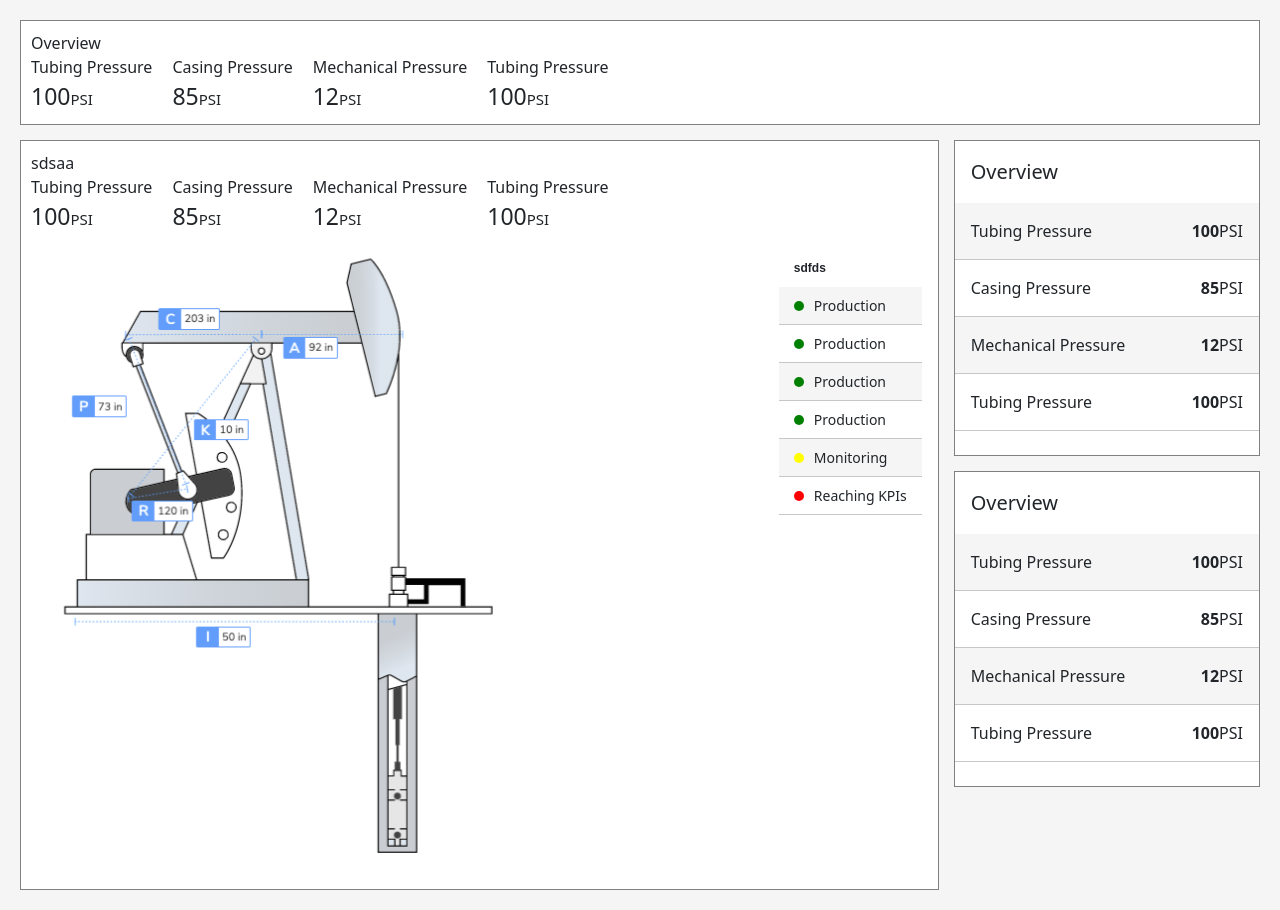
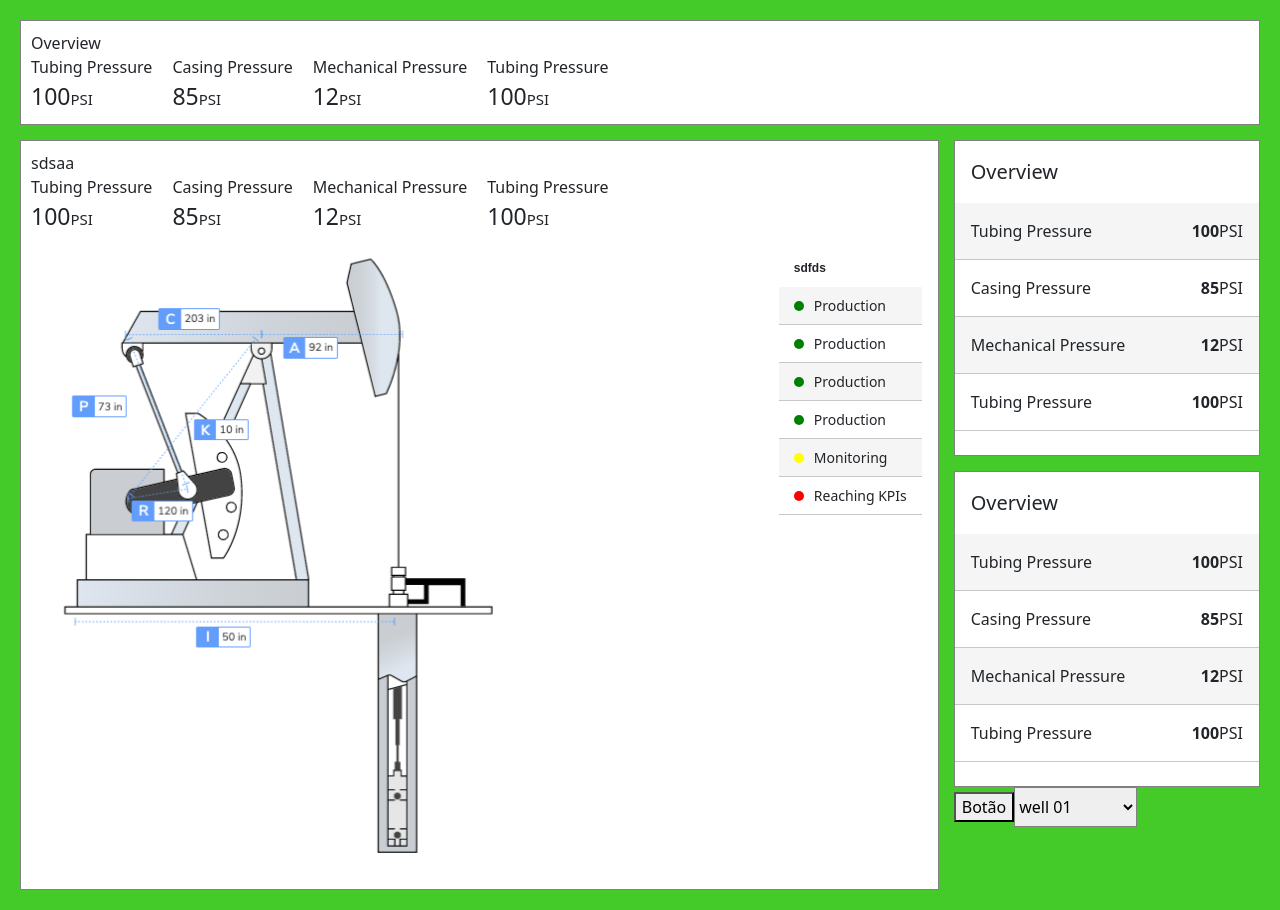
Before and after one commit to RodrigoOliveira27/project, a React (Vite) app: page / in a window 1280 px wide. Built offline with nearby package versions, Linux system fonts and the light colour scheme.

Commit message:
add button and dropdown

```diff
--- a/src/App.tsx
+++ b/src/App.tsx
@@ -2,24 +2,38 @@ import "./App.css";
 import "bootstrap/dist/css/bootstrap.min.css";
 import {
   DATA_SUMMARY,
-  DATA_SUMMARY2,
+  DROPDOWN_LIST,
   OVERVIEW_TITLE,
-  DASHBOARD1,
-  ALERTS,
-  imagem,
-  STATUS_ALERT_SECTION,
   PRODUCTION_SECTION,
 } from "./config";
 import OverviewSection from "./ProductionPage/components/OverviewSection/OverviewSection";
 import TableinfoSection from "./ProductionPage/components/TableInfoSection/TableInfoSection";
 import Card from "./ProductionPage/components/Card";
-import StatusList from "./ProductionPage/components/StatusList/StatusList";
-import InformationPills from "./ProductionPage/components/InformationPills/InformationPills";
 import WellDisplay from "./ProductionPage/components/WellDisplay/WellDisplay";
+import Button from "./ProductionPage/components/Button/button";
+import DropDown from "./ProductionPage/components/DropDown/DropDown";
+import { useMemo, useState } from "react";
 
 function App() {
+  const [well, setWell] = useState<string>();
+
+  const onWellChange = (option: string) => {
+    setWell((previous) => {
+      console.log(`anterior:${previous} / seguinte: ${option}`);
+      return option;
+    });
+  };
+
+  const color = useMemo(
+    () =>
+      `rgb(${Math.random() * 255}, ${Math.random() * 255}, ${
+        Math.random() * 255
+      })`,
+    [well]
+  );
+
   return (
-    <div className="app-container">
+    <div className="app-container" style={{ backgroundColor: color }}>
       <div className="app-container-2">
         <Card>
           <OverviewSection
@@ -50,6 +64,12 @@ function App() {
                     values={DATA_SUMMARY}
                   />
                 </Card>
+                <Button text="Botão" alertText="32332" />
+                <DropDown
+                  selectedOption={well}
+                  options={DROPDOWN_LIST}
+                  onSelectOption={onWellChange}
+                />
               </div>
             </div>
           </div>
--- /dev/null
+++ b/src/ProductionPage/components/Button/button.tsx
@@ -0,0 +1,16 @@
+import "./styles.css";
+
+export interface IButtonProps {
+  text: string;
+  alertText: string;
+}
+
+const Button = ({ text, alertText }: IButtonProps) => {
+  const handleClick = () => {
+    alert(alertText);
+  };
+
+  return <button onClick={handleClick}>{text}</button>;
+};
+
+export default Button;
--- /dev/null
+++ b/src/ProductionPage/components/DropDown/DropDown.tsx
@@ -0,0 +1,25 @@
+import "./styles.css"
+
+interface IDropDownProps {
+  selectedOption?: string;
+  options: string[];
+  onSelectOption: (option: string) => void;
+}
+
+const DropDown = ({ selectedOption, options, onSelectOption }: IDropDownProps) => {
+  return (
+    <select
+      value={selectedOption}
+      onChange={(e) => onSelectOption(e.target.value)}
+      className="drop-down"
+    >
+      {options.map((option, index) => (
+        <option key={index} value={option}>
+          {option}
+        </option>
+      ))}
+    </select>
+  );
+};
+
+export default DropDown;
--- /dev/null
+++ b/src/ProductionPage/components/DropDown/styles.css
@@ -0,0 +1,6 @@
+
+.drop-down {
+    width: 40%;
+    height: 40px;
+    border: solid grey 1px;
+}
--- a/src/config.ts
+++ b/src/config.ts
@@ -111,3 +111,5 @@ export const PRODUCTION_SECTION: IProduction = {
   overView: OVERVIEW_SECTION,
   statusAlerts: STATUS_ALERT_SECTION,
 };
+
+export const DROPDOWN_LIST: string[] = ["well 01", "well 02", "well 03"];
```
Also changed, not shown: src/ProductionPage/components/Button/index.ts (added), src/ProductionPage/components/Button/styles.css (added), src/ProductionPage/components/DropDown/index.ts (added), src/types.ts (line endings or trailing spaces).
